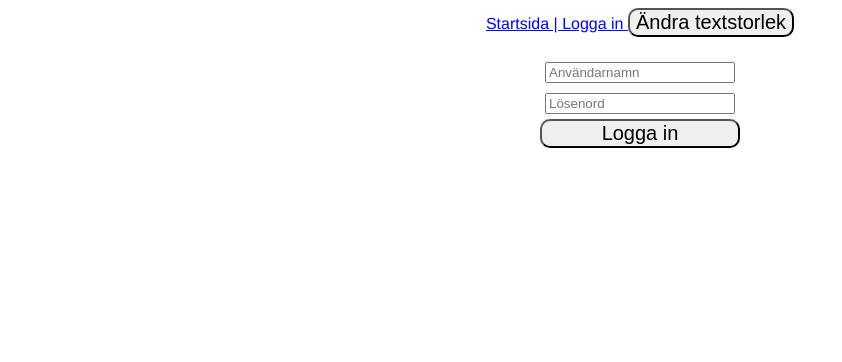
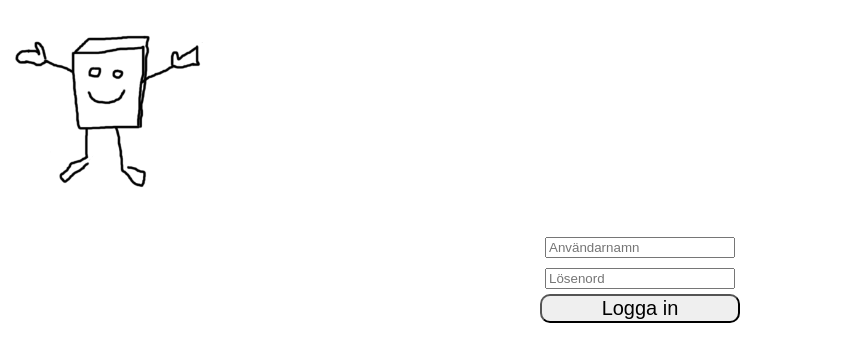
Before and after one commit to AvaWulkan/LearningByQuizzing, a Vue app in the folder Frontend/quizzingfrontend/: page /quiz#/login in a window 1280 px wide. Shown: the top 362 px of the page, without its empty margins (0-842 px from the left). Built offline with nearby package versions, Linux system fonts and the light colour scheme.

Commit message:
Ändrat storlek på produktbild samt lagt till den som ikon

```diff
--- a/Frontend/quizzingfrontend/public/index.html
+++ b/Frontend/quizzingfrontend/public/index.html
@@ -4,6 +4,7 @@
     <meta charset="utf-8">
     <meta http-equiv="X-UA-Compatible" content="IE=edge">
     <meta name="viewport" content="width=device-width,initial-scale=1.0">
+    <link rel="icon" href="<%= BASE_URL %>LearningByQuizzingIcon.ico">
     <title><%= htmlWebpackPlugin.options.title %></title>
   </head>
   <body>
--- a/Frontend/quizzingfrontend/src/App.vue
+++ b/Frontend/quizzingfrontend/src/App.vue
@@ -1,13 +1,16 @@
 <template>
   <div id="app">
-    <div id="nav">
+    <header>
+      <img class="productlogo" width="200" src="./assets/LearningByQuizzingLogga.png" alt="">
+    </header>
+    <nav id="nav" v-if="$store.state.loggedIn">
       <router-link :to="{ name : 'Home' }"><span @click="$store.commit('setOnlyShowThreeToFalse')">Startsida | </span></router-link>
       <router-link v-if="$store.state.loggedInStudent" :to="{ name : 'Quiz' }"><span @click="$store.commit('setOnlyShowThreeToTrue')">Quiz | </span></router-link>
       <router-link v-if="$store.state.loggedInTeacher" :to="{ name : 'CreateQuiz' }">Skapa Quiz | </router-link>
       <router-link v-if="!$store.state.loggedIn" :to="{ name : 'Login' }">Logga in </router-link>
       <router-link v-else :to="{ name : 'Login' }"><span @click="logout">Logga ut</span></router-link>
       <button @click="changeFontSize()">Ändra textstorlek</button>
-    </div>
+    </nav>
     <router-view></router-view>
   </div>
 </template>
```
Also changed, not shown: Frontend/quizzingfrontend/src/assets/LearningByQuizzingLogga.png, 1 other file (tests, documents, lock files or other folders).
